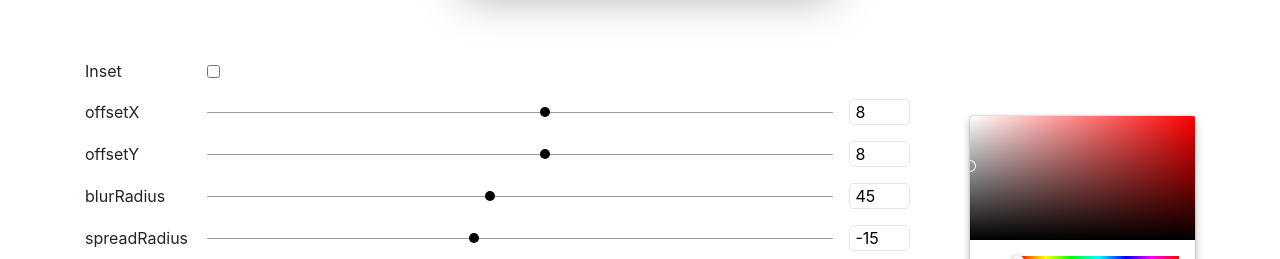
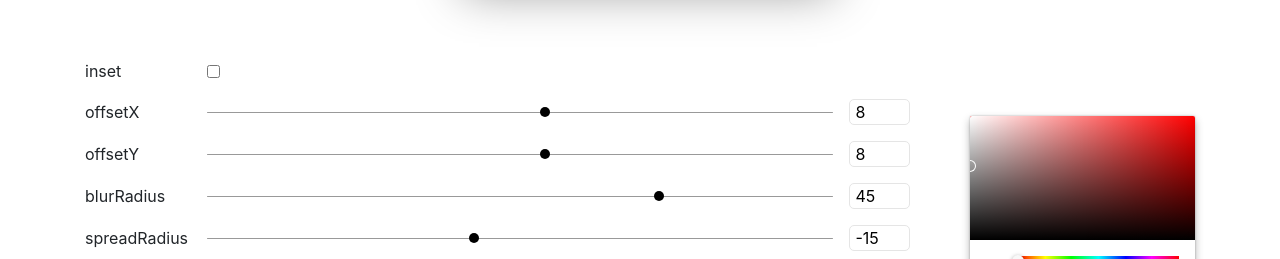
Before and after one commit to iposho/boxshadowru, a React (Create React App) app: page / in a window 1280 px wide. Shown: the part 317-576 px from the top of the page. Built offline with nearby package versions, Linux system fonts and the light colour scheme.

Commit message:
new SettingsItem component

```diff
--- a/src/components/Canvas/Canvas.jsx
+++ b/src/components/Canvas/Canvas.jsx
@@ -1,6 +1,9 @@
 import React from 'react';
 
 import { ChromePicker } from 'react-color';
+import SettingsItem from '../SettingsItem/SettingsItem';
+
+import items from './items';
 
 import './Canvas.css';
 
@@ -56,36 +59,41 @@ class Canvas extends React.Component {
           </div>
           <div className="row">
             <div className="col-12 col-md-9">
-              <div className="settingsItem">
-                <label htmlFor="inset">Inset</label>
-                <input type="checkbox" name="inset" onChange={this.handleChange('inset')} data-toggle="toggle" checked={inset} />
-              </div>
-              <div className="settingsItem">
-                <label htmlFor="offsetX">offsetX</label>
-                <input type="range" onChange={this.handleChange('offsetX')} value={offsetX} name="offsetX" min="-100" max="100" />
-                <input type="number"
-                       onChange={this.handleChange('offsetX')}
-                       className="value"
-                       value={offsetX}
-                       min="-100"
-                       max="100"
-                />
-              </div>
-              <div className="settingsItem">
-                <label htmlFor="offsetY">offsetY</label>
-                <input type="range" onChange={this.handleChange('offsetY')} value={offsetY} name="offsetY" min="-100" max="100" />
-                <input type="number" onChange={this.handleChange('offsetY')} className="value" value={offsetY} min={-100} max={100} />
-              </div>
-              <div className="settingsItem">
-                <label htmlFor="blurRadius">blurRadius</label>
-                <input type="range" onChange={this.handleChange('blurRadius')} value={blurRadius} name="blurRadius" min="0" max="100" />
-                <input type="number" onChange={this.handleChange('blurRadius')} className="value" value={blurRadius} min="0" max="100" />
-              </div>
-              <div className="settingsItem">
-                <label htmlFor="blurRadius">spreadRadius</label>
-                <input type="range" onChange={this.handleChange('spreadRadius')} value={spreadRadius} name="spreadRadius" min="-100" max="100" />
-                <input type="number" onChange={this.handleChange('spreadRadius')} className="value" value={spreadRadius} min="-100" max="100" />
-              </div>
+              <SettingsItem
+                  name='inset'
+                  onChange={this.handleChange('inset')}
+                  value={inset}
+                  type='checkbox'
+                  checked={inset}
+              />
+              <SettingsItem
+                name='offsetX'
+                onChange={this.handleChange('offsetX')}
+                min={-100}
+                max={100}
+                value={offsetX}
+              />
+              <SettingsItem
+                  name='offsetY'
+                  onChange={this.handleChange('offsetY')}
+                  min={-100}
+                  max={100}
+                  value={offsetY}
+              />
+              <SettingsItem
+                  name='blurRadius'
+                  onChange={this.handleChange('blurRadius')}
+                  min={-100}
+                  max={100}
+                  value={blurRadius}
+              />
+              <SettingsItem
+                  name='spreadRadius'
+                  onChange={this.handleChange('spreadRadius')}
+                  min={-100}
+                  max={100}
+                  value={spreadRadius}
+              />
               <div className="col-12 d-none d-md-flex mb-4">
                 <code>
                   box-shadow: {style.boxShadow};
--- /dev/null
+++ b/src/components/Canvas/items.js
@@ -0,0 +1,28 @@
+const items = [
+  {
+    name: 'inset',
+    checkbox: true,
+  },
+  {
+    name: 'offsetX',
+    min: -100,
+    max: 100,
+  },
+  {
+    name: 'offsetY',
+    min: -100,
+    max: 100,
+  },
+  {
+    name: 'blurRadius',
+    min: -100,
+    max: 100,
+  },
+  {
+    name: 'spreadRadius',
+    min: -100,
+    max: 100,
+  }
+];
+
+export default items;
--- /dev/null
+++ b/src/components/SettingsItem/SettingsItem.jsx
@@ -0,0 +1,50 @@
+import React from 'react';
+
+class SettingsItem extends React.Component {
+  renderItem = ({ checked = false, max, min, name = '', onChange, type, value }) => {
+      switch (type) {
+        case 'checkbox':
+          return (
+              <div className="settingsItem">
+                <label htmlFor={name}>{name}</label>
+                <input
+                    type="checkbox"
+                    name={name}
+                    onChange={onChange}
+                    data-toggle="toggle"
+                    checked={checked}
+                />
+              </div>
+          )
+        default:
+          return (
+              <div className="settingsItem">
+                <label htmlFor={name}>{name}</label>
+                <input
+                    type="range"
+                    onChange={onChange}
+                    value={value}
+                    name={name}
+                    min={min}
+                    max={max}
+                />
+                <input type="number"
+                       onChange={onChange}
+                       className="value"
+                       value={value}
+                       min={min}
+                       max={max}
+                />
+              </div>
+          )
+      }
+  };
+
+  render() {
+    return (
+      this.renderItem(this.props)
+    );
+  }
+}
+
+export default SettingsItem;
```
